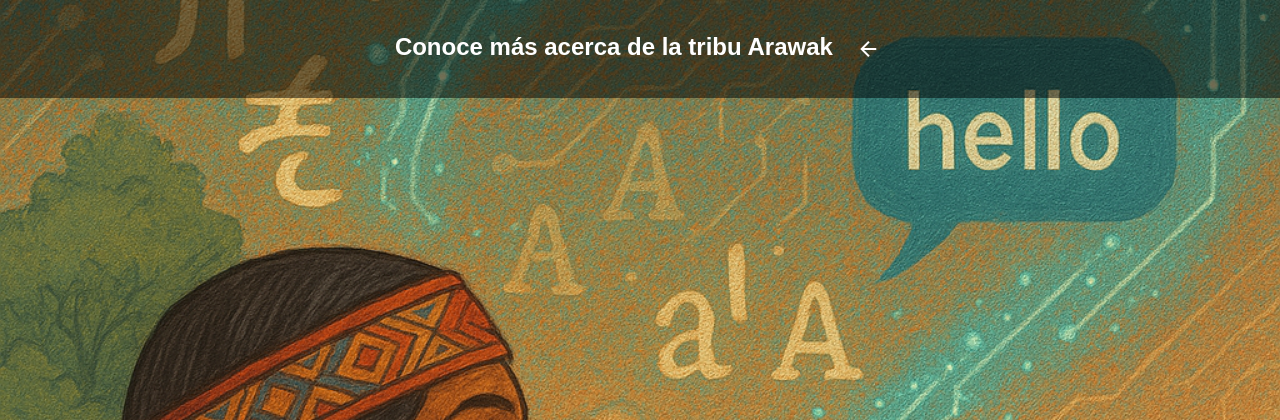
After one commit to DonLuisM/languagesTranslate_Ollama, a Flask app: page /about in a window 1280 px wide. The commit adds this page. Shown: the top 420 px of the page. Run offline with Flask 3, Linux system fonts and the light colour scheme.

Commit message:
Adding_html_css

```diff
--- a/app.py
+++ b/app.py
@@ -20,7 +20,7 @@ def translate():
     '''
     model = 'llama3.2'
     prompt = request.form['text']
-    language = request.form['languages']
+    # language = request.form['languages']
 
     try:
         response = ollama.chat(
@@ -32,9 +32,20 @@ def translate():
                 }
             ]
         )
-        return jsonify(response['message']['content'], language)
-    except TypeError as e:
-        return jsonify({'error': str(e)}), 500
+
+        translation = response['message']['content']
+        return translation
+    except KeyError as k:
+        return jsonify({'error': str(k)}), 500
+    except TypeError as t:
+        return jsonify({'error': str(t)}), 500
+
+@app.route('/about')
+def about():
+    '''
+    Página de información sobre Arawak
+    '''
+    return render_template('about.html')
 
 if __name__ == '__main__':
     app.run(debug=True)
--- a/static/style.css
+++ b/static/style.css
@@ -24,6 +24,26 @@ header h1 {
     font-size: 2em;
     margin: 0.2em auto;
     font-style: italic;
+}
+
+header a {
+    text-decoration: none;
+    color: white;
+    font-weight: bold;
+    margin: 0.5em auto;
+}
+
+header a:hover {
+    color: #c7c7c7;
+}
+
+.material-symbols-outlined{
+    display: inline-flex;
+    align-items: center;
+    justify-content: center;
+    vertical-align: middle;
+    padding: 0.2em;
+    margin-left: 0.5em;
 }
 
 header p {
--- /dev/null
+++ b/templates/about.html
@@ -0,0 +1,30 @@
+<!DOCTYPE html>
+<html lang="en">
+
+<head>
+    <meta charset="UTF-8">
+    <meta name="viewport" content="width=device-width, initial-scale=1.0">
+    <link rel="stylesheet" href="{{ url_for('static', filename='style.css')}}">
+    <link rel="stylesheet"
+        href="https://fonts.googleapis.com/css2?family=Material+Symbols+Outlined:opsz,wght,FILL,GRAD@24,400,0,0&icon_names=arrow_back" />
+    <title>About Arawak's tribe</title>
+</head>
+
+<body>
+    <header>
+        <h2>Conoce más acerca de la tribu Arawak
+            <a href="{{ url_for('home') }}">
+                <span class="material-symbols-outlined">
+                    arrow_back
+                </span>
+            </a>
+        </h2>
+    </header>
+    <main>
+        <p></p>
+
+    </main>
+
+</body>
+
+</html>
```
Also changed, not shown: templates/index.html (+8 -1 lines).
